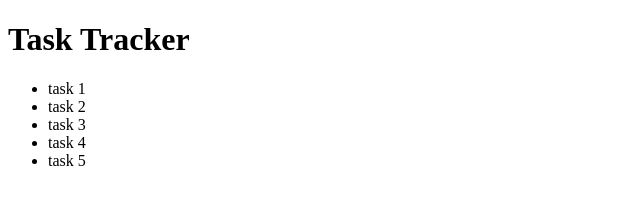
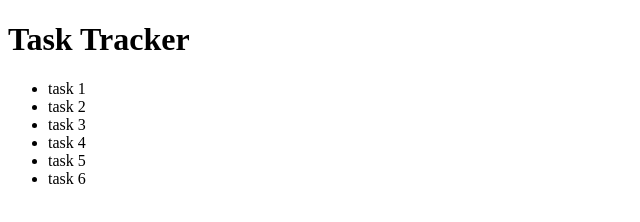
Before and after one commit to Aakifah-ahmad29/Task-Tracker, a plain HTML site: page index.html in a window 1280 px wide. Shown: the full height of the page, 0-640 px from the left. Drawn offline with Linux system fonts and the light colour scheme.

Commit message:
added new task

```diff
--- a/index.html
+++ b/index.html
@@ -17,6 +17,7 @@
             <li>task 3</li>
             <li>task 4</li>
             <li>task 5</li>
+            <li>task 6</li>
         </ul>
     </div>
 </body>
```
